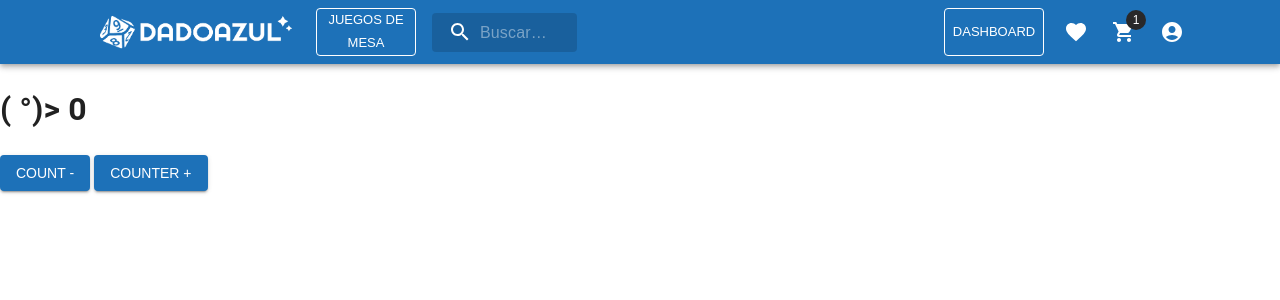
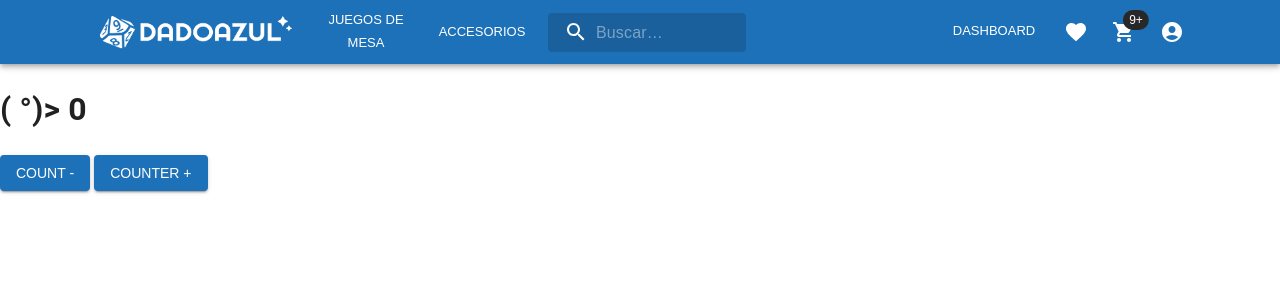
Before and after one commit to ignaciovq27/avance-desafio-final, a React (Vite) app: page / in a window 1280 px wide. Shown: the top 300 px of the page. Built offline with nearby package versions, Linux system fonts and the light colour scheme.

Commit message:
fixes var

```diff
--- a/src/assets/components/AppButton/AppButton.css
+++ b/src/assets/components/AppButton/AppButton.css
@@ -1,8 +1,10 @@
 .button-style {
-    /* background-color: red !important */
-    border: 0px solid white;
+    /* background-color: #19609d !important; */
+    border: 0px solid white !important;
     width: 100px;
     max-width: 110px;
+    height: 47px;
+    max-height: 47px;
 }
 
 .button-style:hover {
--- a/src/assets/components/AppIconButton/AppIconButton.jsx
+++ b/src/assets/components/AppIconButton/AppIconButton.jsx
@@ -7,7 +7,7 @@ import Badge from '@mui/material/Badge';
 //css
 import './AppIconButton.css'
 
-export default function AppIconButton({ icon, to, count, onClick }) {
+export default function AppIconButton({ icon, to, count, maxCount, onClick }) {
     return (
         <Typography
             // noWrap
@@ -25,7 +25,7 @@ export default function AppIconButton({ icon, to, count, onClick }) {
                 size="large"
                 onClick={onClick}
             >
-                <Badge badgeContent={count} color="secondary">
+                <Badge badgeContent={count} max={maxCount} color="secondary">
                     {icon}
                 </Badge>
             </IconButton>
--- a/src/assets/components/AppNav/AppNav.jsx
+++ b/src/assets/components/AppNav/AppNav.jsx
@@ -50,15 +50,27 @@ const SearchIconWrapper = styled('div')(({ theme }) => ({
 const StyledInputBase = styled(InputBase)(({ theme }) => ({
   color: 'inherit',
   '& .MuiInputBase-input': {
-    padding: theme.spacing(1, 1, 1, 0),
+    padding: theme.spacing(1, 1, 1, 1),
     // vertical padding + font size from searchIcon
     paddingLeft: `calc(1em + ${theme.spacing(4)})`,
     transition: theme.transitions.create('width'),
     width: '100%',
     [theme.breakpoints.up('sm')]: {
-      width: '10ch',
+      width: '12ch',
       '&:focus': {
-        width: '16ch',
+        width: '14ch',
+      },
+    },
+    [theme.breakpoints.up('md')]: {
+      width: '9ch',
+      '&:focus': {
+        width: '11ch',
+      },
+    },
+    [theme.breakpoints.up('lg')]: {
+      width: '16ch',
+      '&:focus': {
+        width: '18ch',
       },
     },
   },
@@ -88,6 +100,7 @@ export default function AppNav() {
     setMobileMoreAnchorEl(event.currentTarget);
   };
 
+  // componentes de menu en xs
   const menuId = 'primary-search-account-menu';
   const renderMenu = (
     <Menu
@@ -134,6 +147,8 @@ export default function AppNav() {
     </Menu>
   );
 
+
+  //componentes dentro de menu
   const mobileMenuId = 'primary-search-account-menu-mobile';
   const renderMobileMenu = (
     <Menu
@@ -194,7 +209,7 @@ export default function AppNav() {
             aria-haspopup="true"
             // onClick={handleProfileMenuOpen}
             color="secondary"
-          ><Badge badgeContent={1} color="primary">
+          ><Badge badgeContent={10} max={9} color="primary">
               <ShoppingCartIcon />
             </Badge>
           </IconButton>
@@ -250,7 +265,7 @@ export default function AppNav() {
     </Menu>
   );
 
-  //Navbar
+  //componentes de Navbar
   return (
     <Box sx={{ flexGrow: 1 }}>
       <AppBar position="static">
@@ -266,11 +281,10 @@ export default function AppNav() {
             sx={{ display: { xs: 'flex', sm: 'flex' }, m: 0, px: 1.5 }}
           ><img src="\imgs\Logo_02.png" width="200px" />
           </Typography>
-          {/* sx={{ display: { xs: 'none', sm: 'flex' }, m: 0, p: 0 }} */}
-
 
           <Box sx={{ display: { xs: 'none', md: 'flex' } }}>
             <AppButton text="JUEGOS DE MESA" to="/market-boardgames" />
+            <AppButton text="ACCESORIOS" to="/market-accesories" />
           </Box>
           <Search
             sx={{ display: { xs: 'none', sm: 'flex' } }}
@@ -291,7 +305,7 @@ export default function AppNav() {
           <Box sx={{ display: { xs: 'none', md: 'flex' } }}>
             <AppButton text="DASHBOARD" to="/user-dashboard" />
             <AppIconButton icon={<FavoriteIcon />} to="/user-favourites" count={0} />
-            <AppIconButton icon={<ShoppingCartIcon />} to="/user-cart" count={1} />
+            <AppIconButton icon={<ShoppingCartIcon />} to="/user-cart" count={10} maxCount={9} />
             <AppIconButton icon={<AccountCircle />} count={0}
               onClick={handleProfileMenuOpen} />
           </Box>
```
